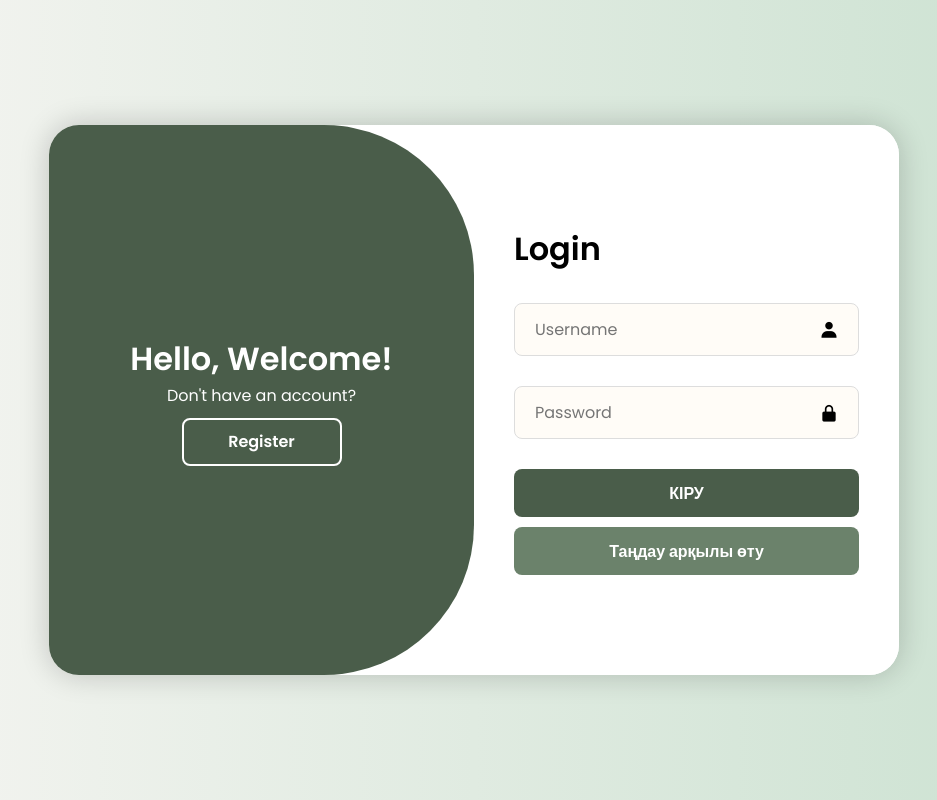
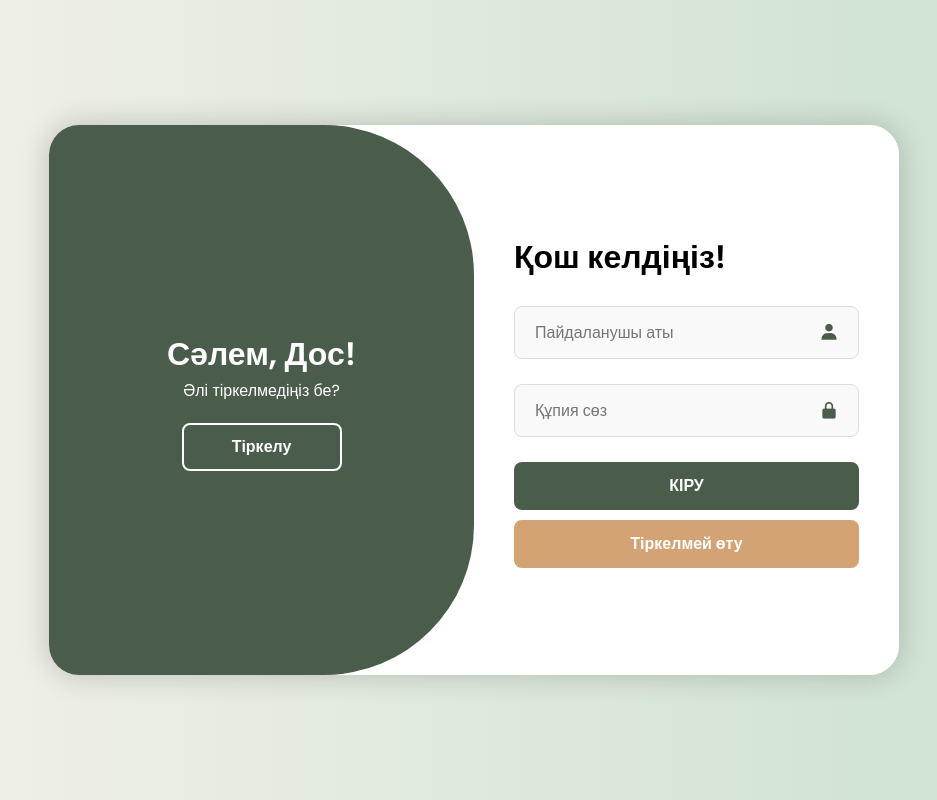
Before and after one commit to serikbajakbota7-source/mening-saytym, a Flask app: page / in a window 1280 px wide. Shown: the whole page, without its empty margins (166-1103 px from the left). Run offline with Flask 3, Linux system fonts and the light colour scheme; some libraries are stand-ins or nearby versions.

Commit message:
Update register.html

```diff
--- a/templates/register.html
+++ b/templates/register.html
@@ -1,35 +1,138 @@
 <!DOCTYPE html>
-<html lang="en">
+<html lang="kk">
 <head>
     <meta charset="UTF-8">
     <meta name="viewport" content="width=device-width, initial-scale=1.0">
-    <title>Login/Signup Form</title>
+    <title>CodeSchool | Кіру және Тіркелу</title>
     <link href='https://unpkg.com/boxicons@2.1.4/css/boxicons.min.css' rel='stylesheet'>
     <style>
-        /* Стильдерің өзгеріссіз қалады, сондықтан оны қысқартып жазбадым */
         @import url("https://fonts.googleapis.com/css2?family=Poppins:wght@300;400;500;600&display=swap");
+
         * { margin: 0; padding: 0; box-sizing: border-box; font-family: "Poppins", sans-serif; text-decoration: none; list-style: none; }
-        body { display: flex; justify-content: center; align-items: center; min-height: 100vh; background: linear-gradient(90deg, #f6f5f2, #cae1d0); }
-        .container { position: relative; width: 850px; height: 550px; background: #fff; margin: 20px; border-radius: 30px; box-shadow: 0 0 30px rgba(0, 0, 0, 0.2); overflow: hidden; }
-        .form-box { position: absolute; right: 0; width: 50%; height: 100%; background: #fff; display: flex; align-items: center; padding: 40px; z-index: 1; transition: 0.6s ease-in-out 1.2s; }
+
+        body {
+            display: flex;
+            justify-content: center;
+            align-items: center;
+            min-height: 100vh;
+            background: linear-gradient(90deg, #f4f1ea, #cae1d0);
+        }
+
+        .container {
+            position: relative;
+            width: 850px;
+            height: 550px;
+            background: #fff;
+            margin: 20px;
+            border-radius: 30px;
+            box-shadow: 0 0 30px rgba(0, 0, 0, 0.2);
+            overflow: hidden;
+        }
+
+        .form-box {
+            position: absolute;
+            right: 0;
+            width: 50%;
+            height: 100%;
+            background: #fff;
+            display: flex;
+            align-items: center;
+            padding: 40px;
+            z-index: 1;
+            transition: 0.6s ease-in-out 1.2s;
+        }
+
         .container.active .form-box { right: 50%; }
         .form-box.register { visibility: hidden; }
         .container.active .form-box.register { visibility: visible; transition-delay: 1.2s; }
-        .input-box { position: relative; margin: 30px 0; }
-        .input-box input { width: 100%; padding: 13px 50px 13px 20px; background: #fffcf7; border-radius: 8px; border: 1px solid #ddd; outline: none; font-size: 16px; }
-        .input-box i { position: absolute; right: 20px; top: 50%; transform: translateY(-50%); font-size: 20px; }
-        .btn, .btn-start { width: 100%; height: 48px; background: #4a5d4a; border-radius: 8px; border: none; cursor: pointer; font-size: 16px; color: #fff; font-weight: 600; display: flex; justify-content: center; align-items: center; margin-top: 10px; }
-        .btn-start { background: #6b826b; }
+
+        .input-box { position: relative; margin: 25px 0; }
+        .input-box input {
+            width: 100%;
+            padding: 13px 50px 13px 20px;
+            background: #f9f9f9;
+            border-radius: 8px;
+            border: 1px solid #ddd;
+            outline: none;
+            font-size: 16px;
+        }
+        .input-box i { position: absolute; right: 20px; top: 50%; transform: translateY(-50%); font-size: 20px; color: #4a5d4a; }
+
+        .btn, .btn-start {
+            width: 100%;
+            height: 48px;
+            background: #4a5d4a;
+            border-radius: 8px;
+            border: none;
+            cursor: pointer;
+            font-size: 16px;
+            color: #fff;
+            font-weight: 600;
+            display: flex;
+            justify-content: center;
+            align-items: center;
+            margin-top: 15px;
+            transition: .3s;
+        }
+
+        .btn-start { background: #d4a373; margin-top: 10px; }
+        .btn:hover { background: #344e41; }
+
+        /* Toggle Box Styles */
         .toggle-box { position: absolute; width: 100%; height: 100%; }
-        .toggle-box::before { content: ""; position: absolute; left: -250%; width: 300%; height: 100%; background: #4a5d4a; border-radius: 150px; z-index: 2; transition: 1.8s ease-in-out; }
+        .toggle-box::before {
+            content: "";
+            position: absolute;
+            left: -250%;
+            width: 300%;
+            height: 100%;
+            background: #4a5d4a;
+            border-radius: 150px;
+            z-index: 2;
+            transition: 1.8s ease-in-out;
+        }
+
         .container.active .toggle-box::before { left: 50%; }
-        .toggle-panel { position: absolute; width: 50%; height: 100%; color: #fff; display: flex; flex-direction: column; justify-content: center; align-items: center; z-index: 2; transition: 0.6s ease-in-out; }
+
+        .toggle-panel {
+            position: absolute;
+            width: 50%;
+            height: 100%;
+            color: #fff;
+            display: flex;
+            flex-direction: column;
+            justify-content: center;
+            align-items: center;
+            z-index: 2;
+            transition: 0.6s ease-in-out;
+            text-align: center;
+            padding: 0 20px;
+        }
+
         .toggle-left { left: 0; transition-delay: 1.2s; }
         .container.active .toggle-left { left: -50%; transition-delay: 0.6s; }
+
         .toggle-right { right: -50%; transition-delay: 0.6s; }
         .container.active .toggle-right { right: 0; transition-delay: 1.2s; }
-        .toggle-panel .btn { width: 160px; background: transparent; border: 2px solid #fff; }
-        @media (max-width: 650px) { .container { width: 100%; height: 100vh; border-radius: 0; } .form-box { width: 100%; height: 70%; bottom: 0; } .toggle-box { display: none; } }
+
+        .toggle-panel .btn { width: 160px; background: transparent; border: 2px solid #fff; margin-top: 20px; }
+
+        /* Мобильдік нұсқаға арналған сілтеме (әдепкі бойынша жасыру) */
+        .mobile-text { display: none; margin-top: 20px; text-align: center; font-size: 14px; }
+        .mobile-text span { color: #4a5d4a; font-weight: 600; cursor: pointer; text-decoration: underline; }
+
+        /* АДАПТИВТІ ДИЗАЙН */
+        @media (max-width: 768px) {
+            .container { width: 100%; height: 100vh; border-radius: 0; margin: 0; }
+            .toggle-box { display: none; } /* Жасыл блокты телефонда алып тастаймыз */
+            .form-box { width: 100%; padding: 30px; }
+            .container.active .form-box { right: 0; }
+            .mobile-text { display: block; } /* Телефонда ауыстыру сілтемесін көрсетеміз */
+
+            /* Тіркелу формасы белсенді болғанда кіру формасын жасыру */
+            .container.active .form-box.login { display: none; }
+            .container.active .form-box.register { position: relative; visibility: visible; }
+        }
     </style>
 </head>
 <body>
@@ -37,58 +140,63 @@
     <div class="container">
         <div class="form-box login">
             <form action="/login" method="POST">
-                <h1>Login</h1>
+                <h1>Қош келдіңіз!</h1>
                 <div class="input-box">
-                    <input type="text" name="username" placeholder="Username" required>
+                    <input type="text" name="username" placeholder="Пайдаланушы аты" required>
                     <i class='bx bxs-user'></i>
                 </div>
                 <div class="input-box">
-                    <input type="password" name="password" placeholder="Password" required>
+                    <input type="password" name="password" placeholder="Құпия сөз" required>
                     <i class='bx bxs-lock-alt'></i>
                 </div>
                 <button type="submit" class="btn">КІРУ</button>
-                <a href="/home" class="btn-start">Таңдау арқылы өту</a>
+                <a href="/home" class="btn-start">Тіркелмей өту</a>
+
+                <p class="mobile-text">Аккаунтыңыз жоқ па? <span onclick="toggleForm()">Тіркелу</span></p>
             </form>
         </div>
 
         <div class="form-box register">
             <form action="/register_user" method="POST">
-                <h1>Registration</h1>
+                <h1>Тіркелу</h1>
                 <div class="input-box">
-                    <input type="text" name="fullname" placeholder="Full Name" required>
+                    <input type="text" name="fullname" placeholder="Толық аты-жөніңіз" required>
                     <i class='bx bxs-user-detail'></i>
                 </div>
                 <div class="input-box">
-                    <input type="text" name="username" placeholder="Username" required>
+                    <input type="text" name="username" placeholder="Пайдаланушы аты" required>
                     <i class='bx bxs-user'></i>
                 </div>
                 <div class="input-box">
-                    <input type="password" name="password" placeholder="Password" required>
+                    <input type="password" name="password" placeholder="Құпия сөз" required>
                     <i class='bx bxs-lock-alt'></i>
                 </div>
-                <button type="submit" class="btn">Register</button>
+                <button type="submit" class="btn">ТІРКЕЛУ</button>
+
+                <p class="mobile-text">Аккаунтыңыз бар ма? <span onclick="toggleForm()">Кіру</span></p>
             </form>
         </div>
 
         <div class="toggle-box">
             <div class="toggle-panel toggle-left">
-                <h1>Hello, Welcome!</h1>
-                <p>Don't have an account?</p>
-                <button class="btn register-btn">Register</button>
+                <h1>Сәлем, Дос!</h1>
+                <p>Әлі тіркелмедіңіз бе?</p>
+                <button class="btn" id="register-btn">Тіркелу</button>
             </div>
             <div class="toggle-panel toggle-right">
-                <h1>Welcome Back!</h1>
-                <p>Already have an account?</p>
-                <button class="btn login-btn">Login</button>
+                <h1>Қайта оралуыңызбен!</h1>
+                <p>Аккаунтыңыз бар ма?</p>
+                <button class="btn" id="login-btn">Кіру</button>
             </div>
         </div>
     </div>
 
     <script>
         const container = document.querySelector('.container');
-        const registerBtn = document.querySelector('.register-btn');
-        const loginBtn = document.querySelector('.login-btn');
+        const registerBtn = document.getElementById('register-btn');
+        const loginBtn = document.getElementById('login-btn');
 
+        // Desktop батырмалары
         registerBtn.addEventListener('click', () => {
             container.classList.add('active');
         });
@@ -96,6 +204,11 @@
         loginBtn.addEventListener('click', () => {
             container.classList.remove('active');
         });
+
+        // Мобильдік ауыстыру функциясы
+        function toggleForm() {
+            container.classList.toggle('active');
+        }
     </script>
 </body>
 </html>
```
